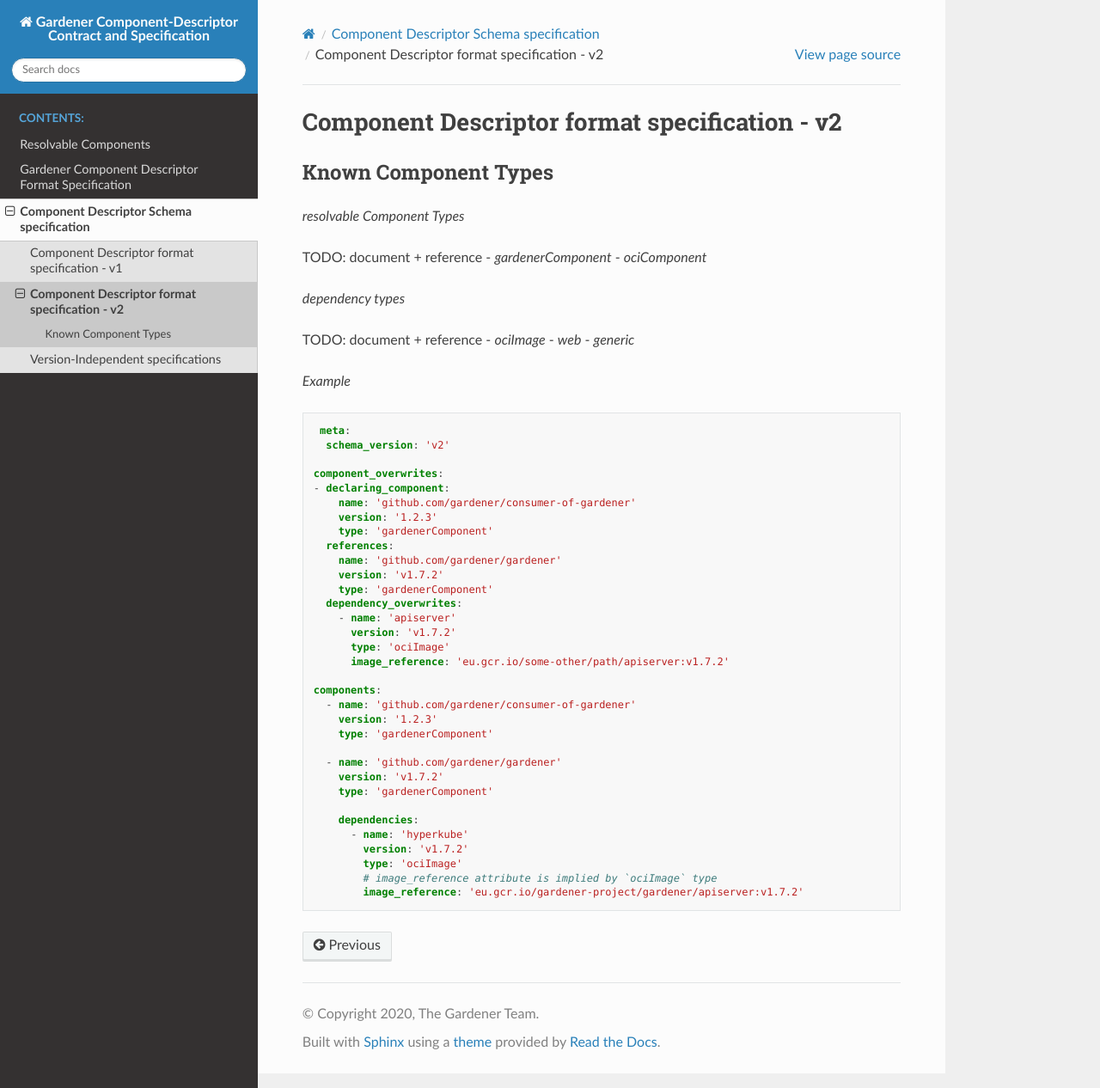
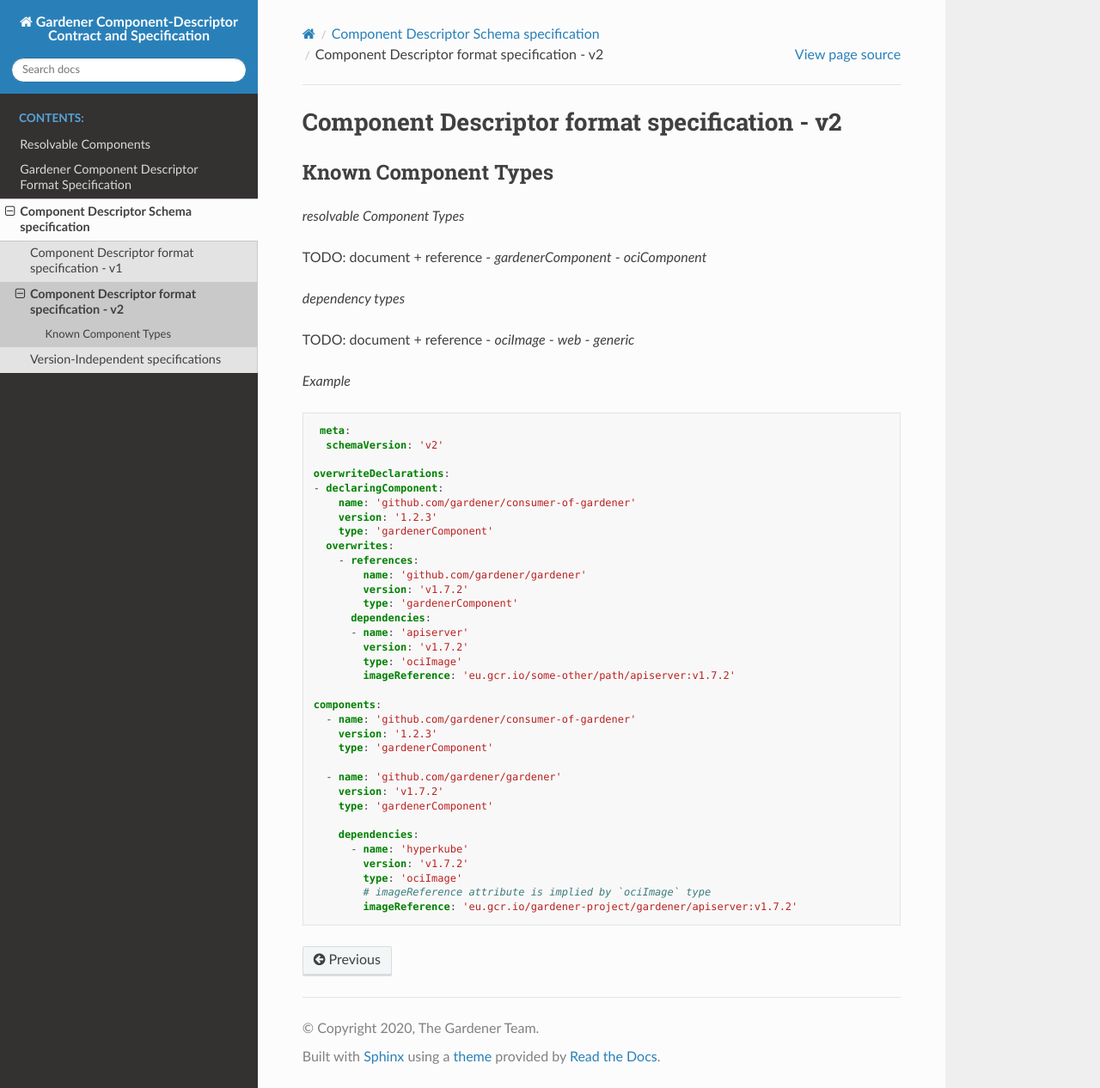
Before and after one commit to gardener-attic/component-spec, a Sphinx documentation site: the page built from doc/schema/v2.rst, in a window 1280 px wide and 1266 px high. Shown: the whole window at 86% size. Built offline with Sphinx 7.4.7 and the Read the Docs theme 2.0.0, drawn with Linux system fonts in a browser that asks for light colours; some of the changed lines change nothing that is shown.

Commit message:
switch to camelCase + fix overwrites example (v2)

```diff
--- a/doc/schema/v2.rst
+++ b/doc/schema/v2.rst
@@ -24,22 +24,23 @@ TODO: document + reference
 .. code-block:: yaml
 
    meta:
-    schema_version: 'v2'
+    schemaVersion: 'v2'
 
-  component_overwrites:
-  - declaring_component:
+  overwriteDeclarations:
+  - declaringComponent:
       name: 'github.com/gardener/consumer-of-gardener'
       version: '1.2.3'
       type: 'gardenerComponent'
-    references:
-      name: 'github.com/gardener/gardener'
-      version: 'v1.7.2'
-      type: 'gardenerComponent'
-    dependency_overwrites:
-      - name: 'apiserver'
-        version: 'v1.7.2'
-        type: 'ociImage'
-        image_reference: 'eu.gcr.io/some-other/path/apiserver:v1.7.2'
+    overwrites:
+      - references:
+          name: 'github.com/gardener/gardener'
+          version: 'v1.7.2'
+          type: 'gardenerComponent'
+        dependencies:
+        - name: 'apiserver'
+          version: 'v1.7.2'
+          type: 'ociImage'
+          imageReference: 'eu.gcr.io/some-other/path/apiserver:v1.7.2'
 
   components:
     - name: 'github.com/gardener/consumer-of-gardener'
@@ -54,5 +55,5 @@ TODO: document + reference
         - name: 'hyperkube'
           version: 'v1.7.2'
           type: 'ociImage'
-          # image_reference attribute is implied by `ociImage` type
-          image_reference: 'eu.gcr.io/gardener-project/gardener/apiserver:v1.7.2'
+          # imageReference attribute is implied by `ociImage` type
+          imageReference: 'eu.gcr.io/gardener-project/gardener/apiserver:v1.7.2'
```
